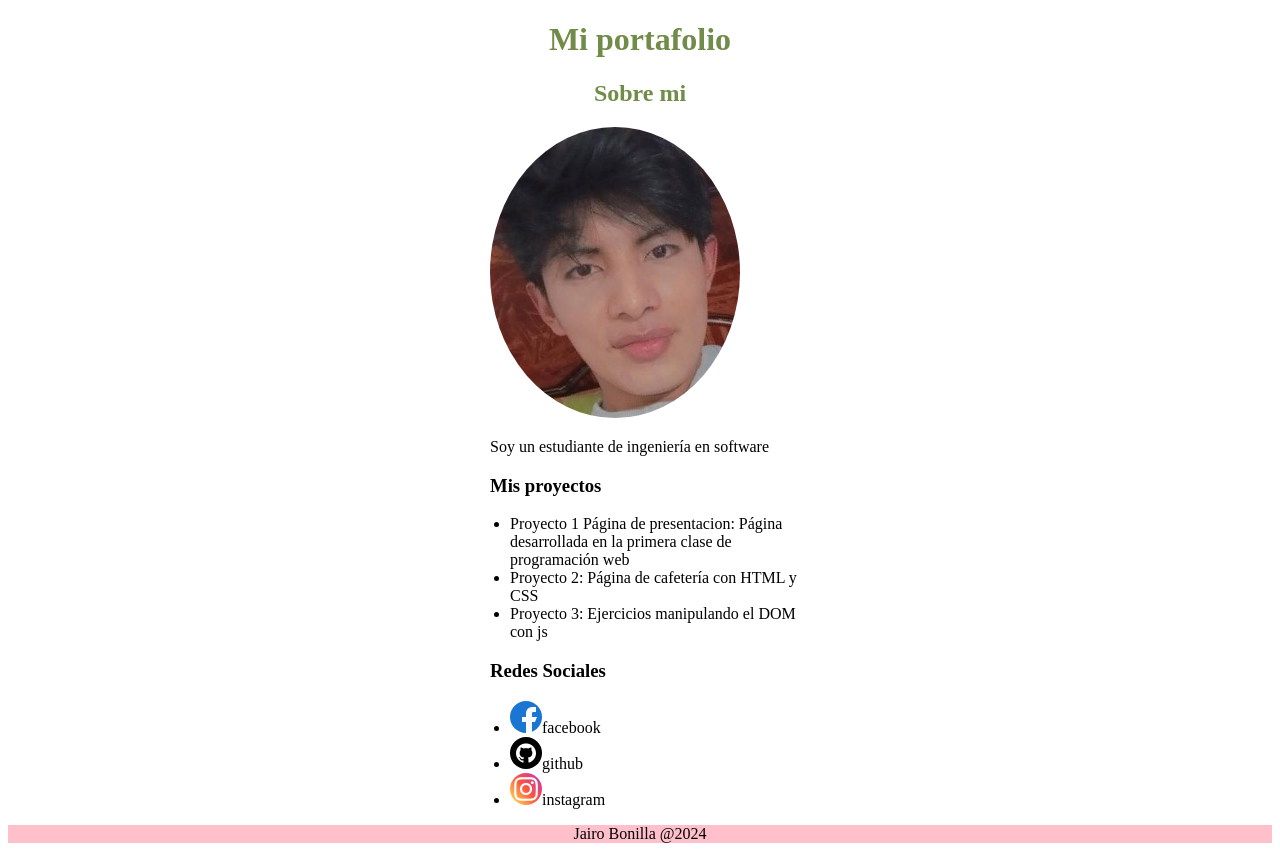
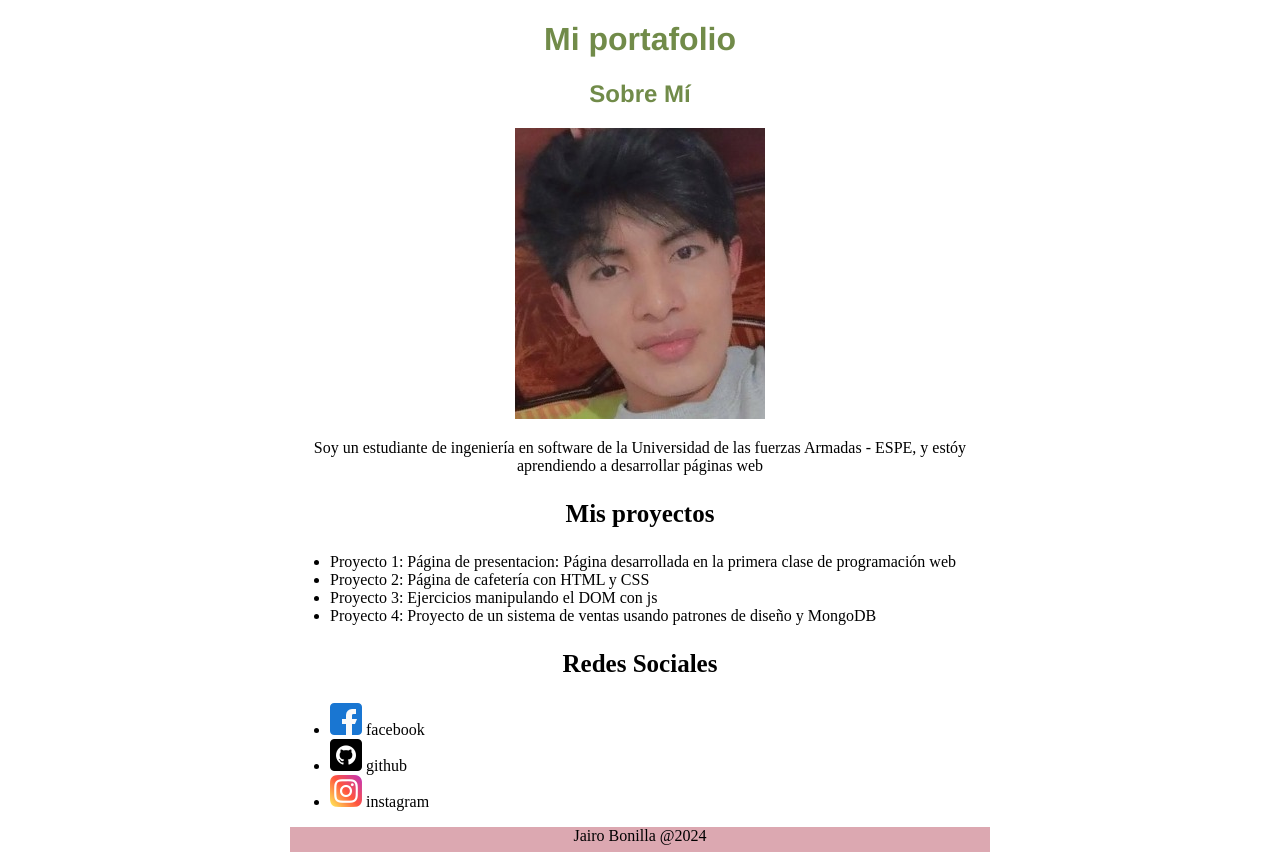
Before and after one commit to JairoBonilla2004/Programaci-n-web-2257, a plain HTML site: page Mi portafolio/index.html in a window 1280 px wide. Drawn offline with Linux system fonts and the light colour scheme.

Commit message:
Versión final de mi portafolio

```diff
--- a/Mi portafolio/css/styles.css
+++ b/Mi portafolio/css/styles.css
@@ -1,20 +1,25 @@
-img{
-    border-radius: 50%;
-}
 .titulos{
+    font-family:'Franklin Gothic Medium', 'Arial Narrow', Arial, sans-serif;
     color: rgb(113, 139, 73);
     text-align: center;
 }
 
+.contenedor{
+    text-align: center;
+}
+.contenedor-secundario{
+    width: 700px;
+}
+.align-izq{
+    text-align: left;
+}
 .centrar{
-    margin-left: auto;
-    margin-right:auto ;
-    width: 300px;
-
+    text-align: center;
+    font-size: 25px;
 }
-
 footer{
-    background-color: pink;
+    background-color: rgb(220, 168, 177);
+    height: 25px;
 }
 footer p{
     text-align: center;
--- a/Mi portafolio/index.html
+++ b/Mi portafolio/index.html
@@ -1,39 +1,53 @@
 <!DOCTYPE html>
 <html lang="en">
   <head>
-    <meta charset="UTF-8">
-    <meta name="viewport" content="width=device-width, initial-scale=1.0">
+    <meta charset="UTF-8" />
+    <meta name="viewport" content="width=device-width, initial-scale=1.0" />
     <title>Document</title>
-    <link rel="stylesheet" href="css/styles.css">
+    <link rel="stylesheet" href="css/styles.css" />
   </head>
   <body>
     <div class="contenedor">
-        <header class="titulos centrar">
+      <header class="titulos">
         <h1>Mi portafolio</h1>
-            <h2>Sobre mi</h2>
+        <h2>Sobre Mí</h2>
       </header>
-        <section class="sobre-mi ">
-            <div class="centrar">
-                <img src="img/img.jpeg" alt="jairo-bonilla-hidalgo" >
+      <section>
+        <div>
+          <img src="img/img.jpeg" alt="jairo-bonilla-hidalgo" />
         </div>
-            <p class="centrar">Soy un estudiante de ingeniería en software</p>
+        <center>
+        <div class="contenedor-secundario">
+            <p>
+                Soy un estudiante de ingeniería en software de la Universidad de las fuerzas Armadas - ESPE, y estóy aprendiendo a
+                desarrollar páginas web
+              </p>
               <h3 class="centrar">Mis proyectos</h3>
-            <ul class="centrar">
-                <li>Proyecto 1 Página de presentacion: Página desarrollada en la primera clase de programación web</li>
+              <ul class="align-izq">
+                <li>
+                  Proyecto 1: Página de presentacion: Página desarrollada en la primera
+                  clase de programación web
+                </li>
                 <li>Proyecto 2: Página de cafetería con HTML y CSS</li>
                 <li>Proyecto 3: Ejercicios manipulando el DOM con js</li>
+                <li>Proyecto 4: Proyecto de un sistema de ventas usando patrones de diseño y MongoDB</li>
               </ul>
               <h3 class="centrar">Redes Sociales</h3>
-            <ul class="centrar">
-                <li><img src="img/facebook (2).png" alt="imagen de facebook">facebook</li>
-                <li><img src="img/github.png" alt="imagen de github">github</li>
-                <li><img src="img/instagram.png" alt="imagen de instagram">instagram</li>
+              <ul class="align-izq">
+                <li>
+                  <img src="img/facebook (2).png" alt="imagen de facebook" /> facebook
+                </li>
+                <li><img src="img/github.png" alt="imagen de github" /> github</li>
+                <li>
+                  <img src="img/instagram.png" alt="imagen de instagram" /> instagram
+                </li>
               </ul>
               <footer>
                 <p>Jairo Bonilla @2024</p>
               </footer>
             </section>
-        <footer></footer>
+        </div>
+    </center>
     </div>
   </body>
 </html>
```
Lines whose indentation alone changed are shown as unchanged.
